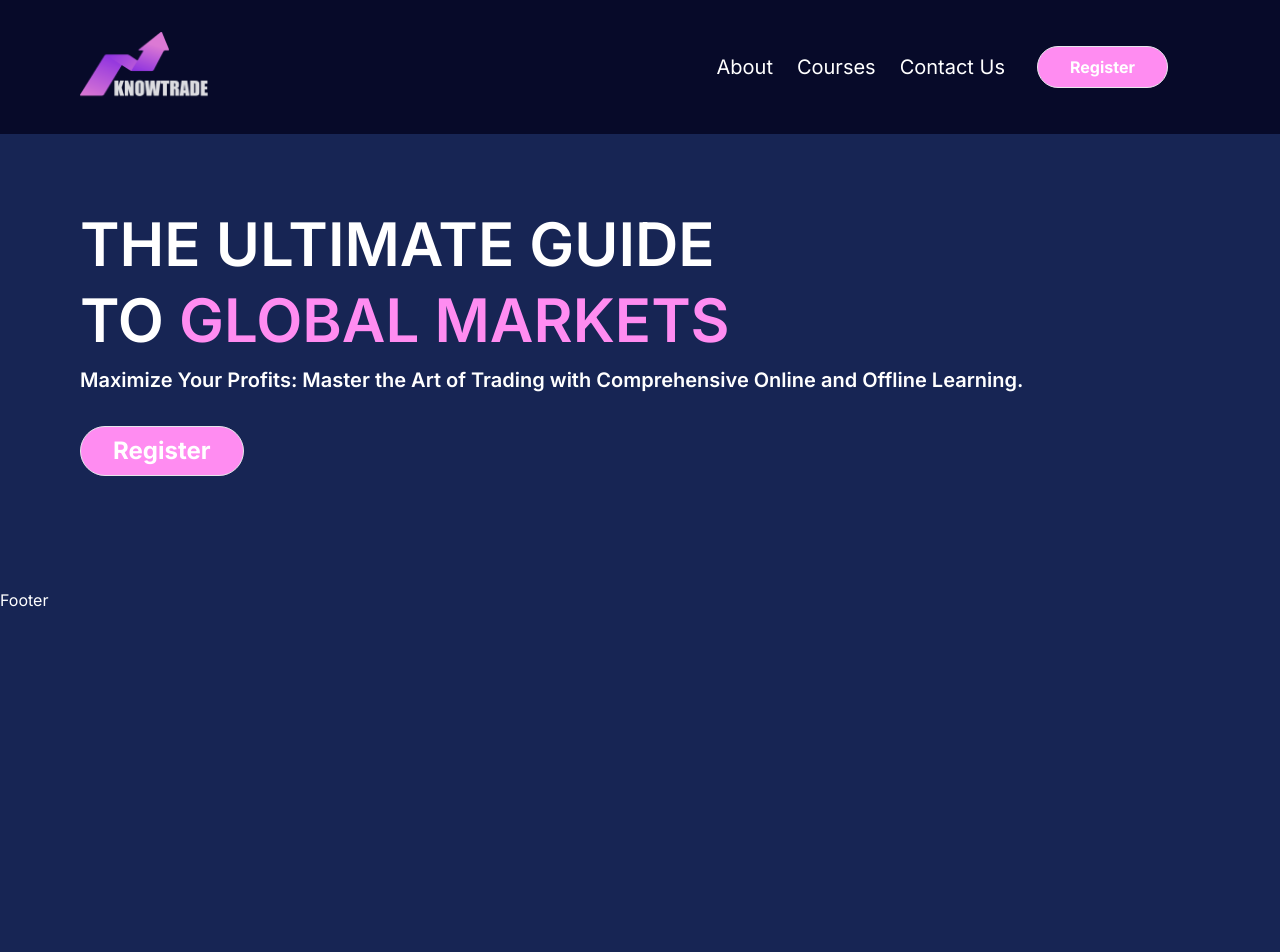
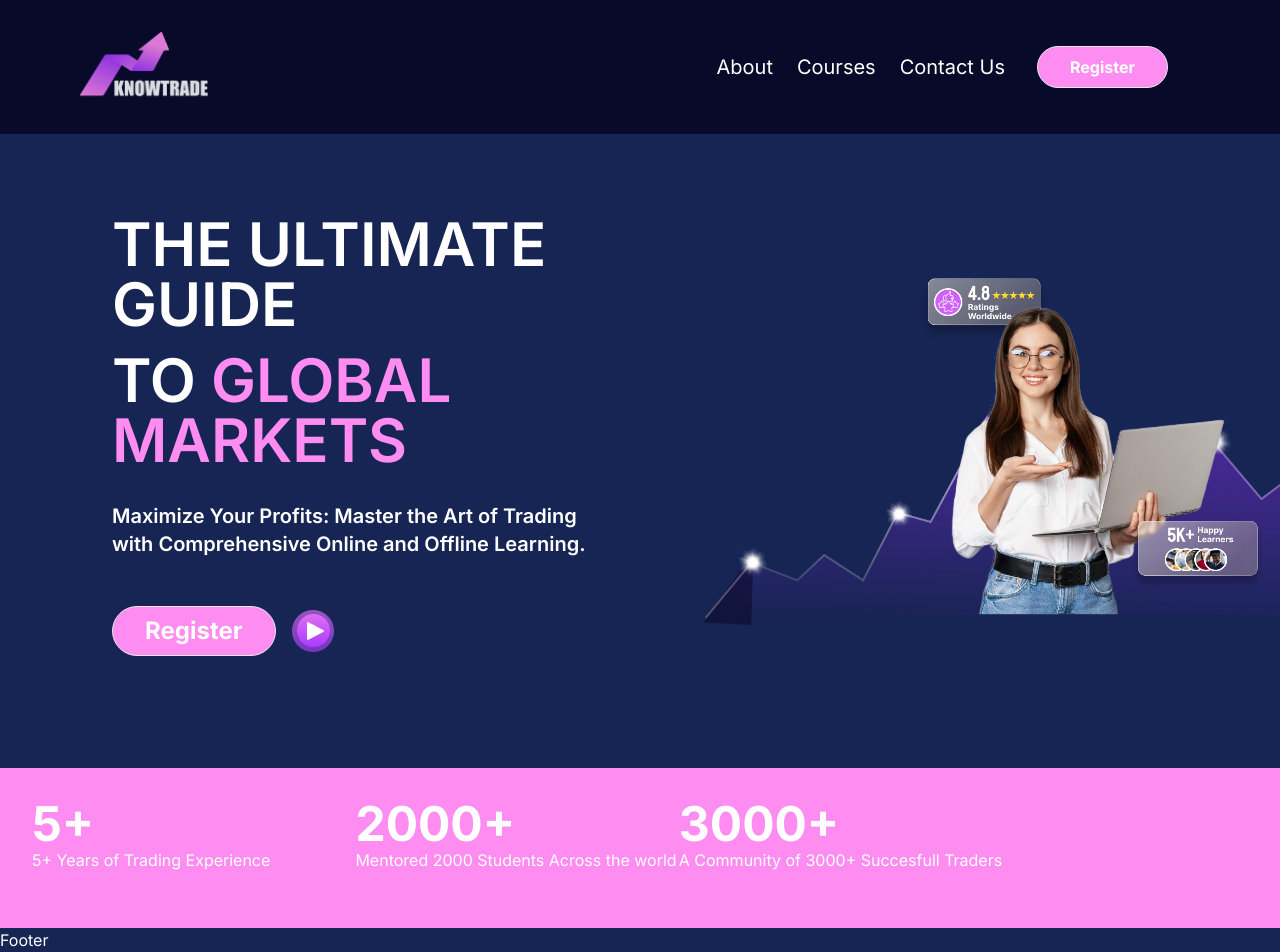
Before and after one commit to mansisuresh8/know-trade, a Next.js app: page / in a window 1280 px wide. Before the commit the page ends 800 px from the top, so only its background shows below. Built offline with nearby package versions, Linux system fonts and the light colour scheme.

Commit message:
start hero section

```diff
--- a/src/components/home/HeroSection.jsx
+++ b/src/components/home/HeroSection.jsx
@@ -2,25 +2,43 @@ import React from "react";
 
 const HeroSection = () => {
   return (
-    <div className="flex justify-between items-center px-20 py-20">
-      <div className="text-6xl font-semibold">
+    <section>
+      <div className="flex justify-between items-center">
+        <div className="text-6xl font-semibold  px-28 py-20">
           <p className="">THE ULTIMATE GUIDE</p>
           <p className="py-4">
             TO <span className="text-[#FF8CF1]">GLOBAL MARKETS</span>
           </p>
-        <p className="text-xl">
+          <p className="text-xl py-4">
             Maximize Your Profits: Master the Art of Trading with Comprehensive
             Online and Offline Learning.
           </p>
           <section className="text-2xl py-8 flex justify-between items-center">
+            <div className="flex justify-center items-center gap-4">
               <div className="bg-[#FF8CF1] text-white rounded-full border px-8 py-2 transition ease-in-out hover:-translate-y-1 hover:scale-110 duration-300">
                 <button className="font-bold">Register</button>
               </div>
+              <div>
+                <img src="./images/home/hero-section-1.png" alt="" />
+              </div>
+            </div>
           </section>
         </div>
-
-      <div></div>
+        <div className="py-20">
+          <img src="./images/home/hero-section-2.png" alt="" />
         </div>
+      </div>
+      <section className="bg-[#FF8CF1] px-8 py-8 flex justify-between items-center">
+      <div className="grid grid-cols-3 grid-rows-2 ">
+        <p className=" text-5xl font-bold">5+</p>
+        <p className=" text-5xl font-bold">2000+</p>
+        <p className=" text-5xl font-bold">3000+</p>
+        <p>5+ Years of Trading Experience</p>
+        <p>Mentored 2000 Students Across the world</p>
+        <p>A Community of 3000+ Succesfull Traders</p>
+      </div>
+      </section>
+    </section>
   );
 };
 
```
Lines whose indentation alone changed are shown as unchanged.
